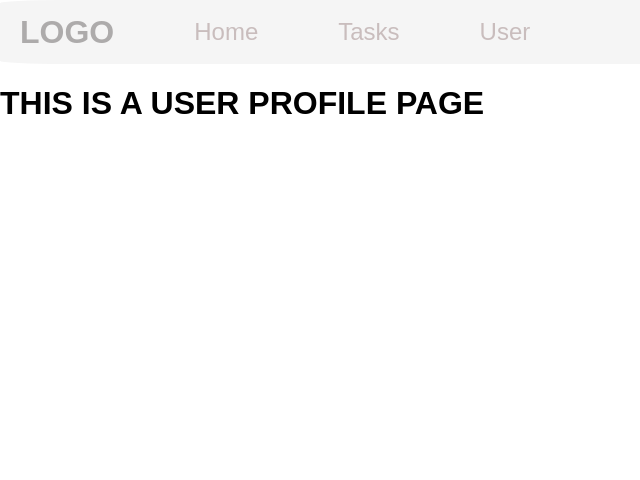
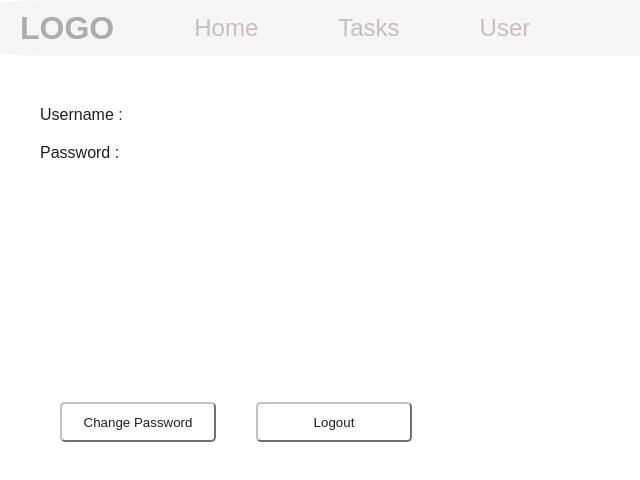
Before and after one commit to Kavya-Gowtham/Nimap_Task, a React (Create React App) app: page /User in a window 1280 px wide. Shown: the top 480 px of the page, without its empty margins (0-640 px from the left). Built offline with nearby package versions, Linux system fonts and the light colour scheme.

Commit message:
Added User Page

```diff
--- a/src/App.css
+++ b/src/App.css
@@ -12,7 +12,7 @@ body {
 .navbar {
   background-color: whitesmoke;
   width: 100%;
-  height: 8vh;
+  height: 7vh;
   font-family: sans-serif;
   border-radius: 5%;
   display: flex;
@@ -28,7 +28,7 @@ body {
   text-decoration: none;
   color: rgb(201, 189, 189);
   font-size: 24px;
-  padding: 14px 40px;
+  padding: 10px 40px;
   transition: all 0.3s ease;
 }
 .nav-link a:hover {
--- a/src/Components/Navigationbar.js
+++ b/src/Components/Navigationbar.js
@@ -6,9 +6,9 @@ function Navigationbar() {
       <div className="navbar">
         <h1 className="logo">LOGO</h1>
         <div className="nav-link">
-          <a href="#Home">Home</a>
-          <a href="#Tasks">Tasks</a>
-          <a href="#User">User</a>
+          <a href="/">Home</a>
+          <a href="Tasks">Tasks</a>
+          <a href="User">User</a>
         </div>
       </div>
     </div>
--- /dev/null
+++ b/src/Components/User/User.css
@@ -0,0 +1,33 @@
+.user-profile {
+  margin: 50px 40px;
+  font-family: sans-serif;
+  color: rgb(32, 31, 31);
+}
+
+.user-form {
+  display: flex;
+  flex-direction: column;
+  gap: 20px;
+  margin-bottom: 20%;
+}
+button {
+  width: 13%;
+  height: 40px;
+  margin: 0px 20px;
+  border-radius: 5px;
+  border-color: rgb(201, 189, 189);
+  background-color: transparent;
+  font-family: sans-serif;
+  color: rgb(31, 29, 29);
+}
+input {
+  margin-left: 10px;
+  outline: none;
+  border: 0;
+}
+input:focus {
+  outline-width: 1px;
+  outline-style: solid;
+  outline-color: black;
+  border: 1px solid black;
+}
--- a/src/Components/User/User.js
+++ b/src/Components/User/User.js
@@ -1,9 +1,25 @@
 import React from "react";
+import "./User.css";
 
 function User() {
+  function ChangePassword(e) {
+    console.log(e.target.name);
+    console.log(e.target);
+  }
   return (
-    <div>
-      <h1>THIS IS A USER PROFILE PAGE</h1>
+    <div className="user-profile">
+      <form className="user-form">
+        <label>
+          Username :
+          <input type="text" name="name" />
+        </label>
+        <label>
+          Password :
+          <input type="Password" name="password" />
+        </label>
+      </form>
+      <button onClick={ChangePassword}>Change Password</button>
+      <button>Logout</button>
     </div>
   );
 }
```
